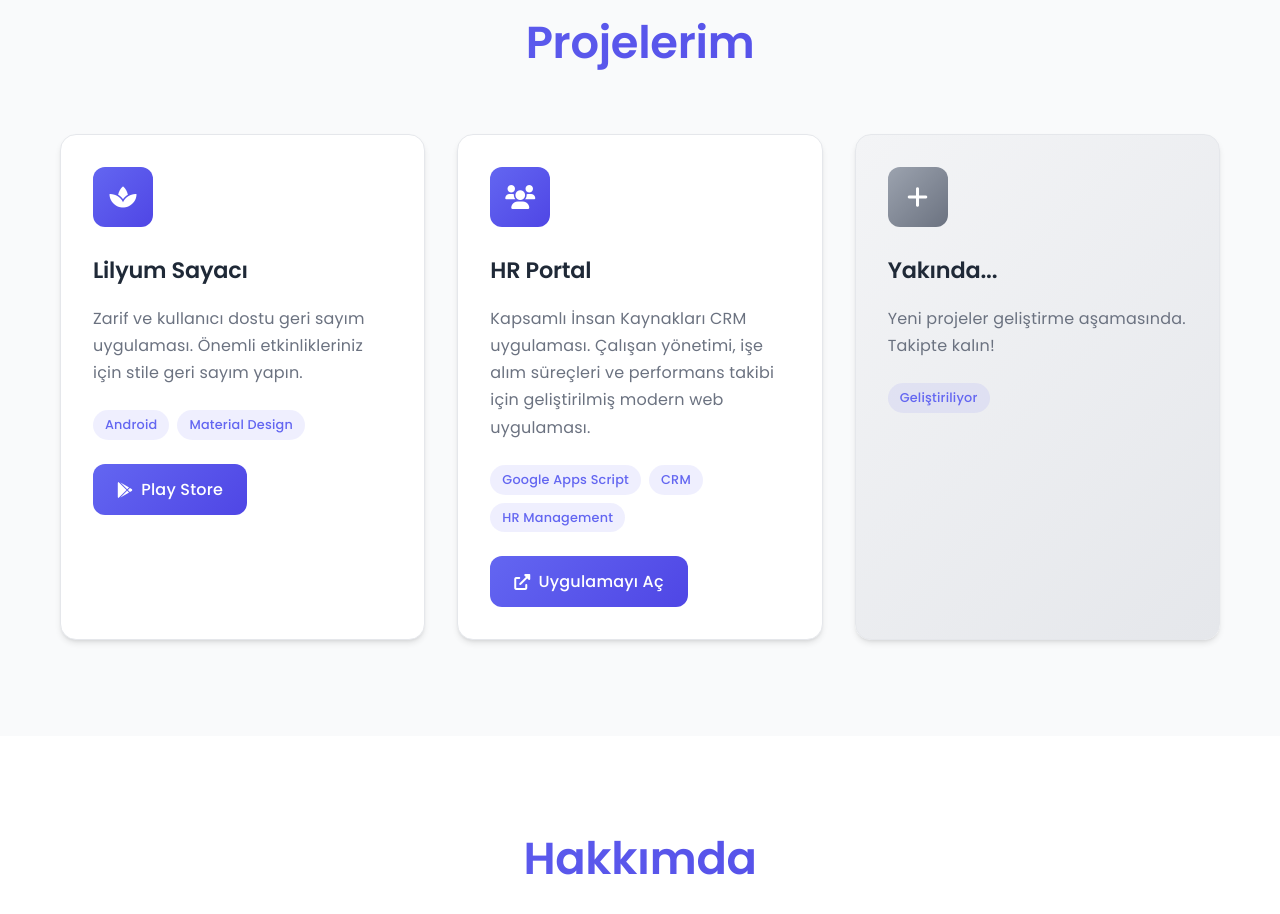
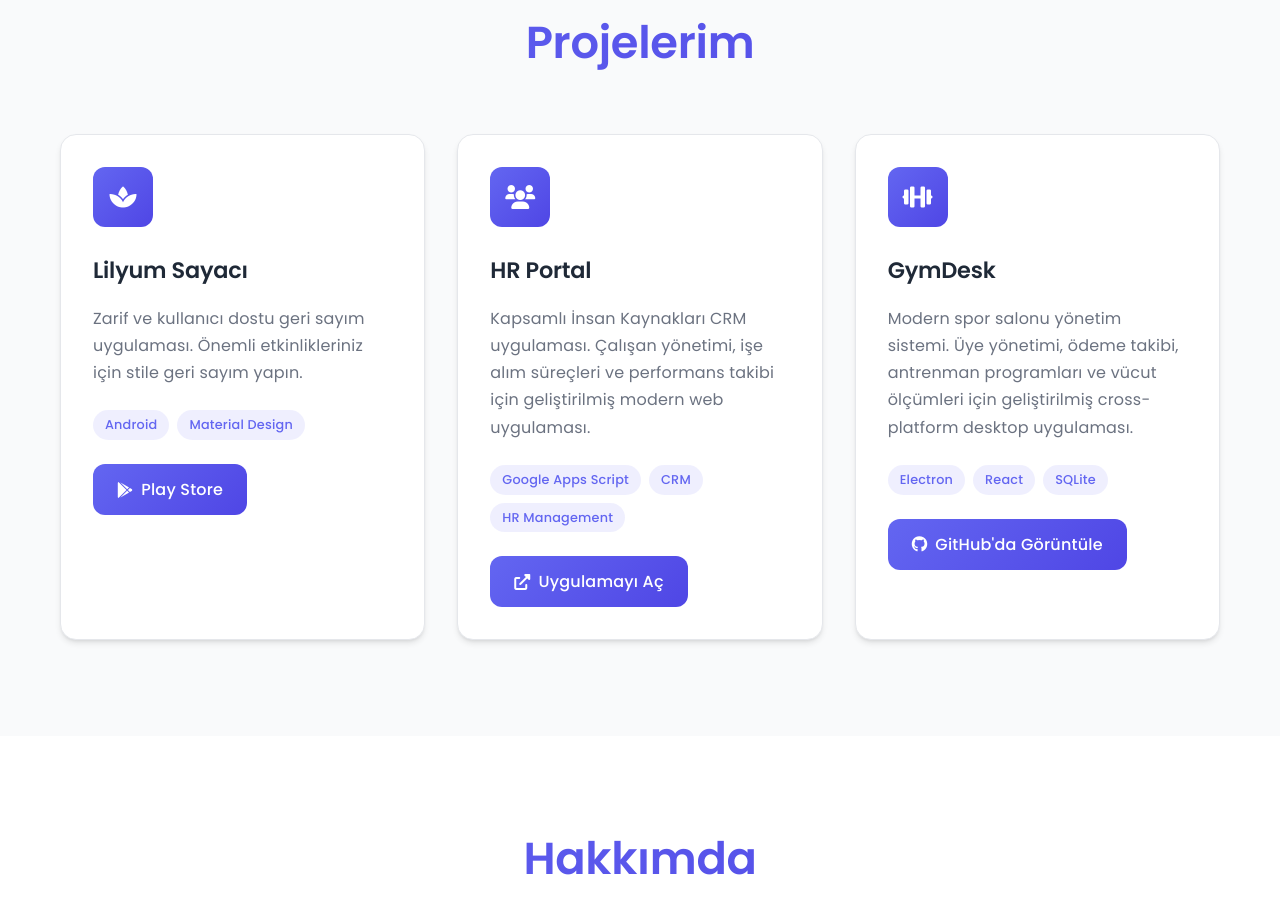
Before and after one commit to Wupani/limnio-website, a plain HTML site: page index.html in a window 1280 px wide. Shown: the part 880-1794 px from the top of the page. Drawn offline with Linux system fonts and the light colour scheme.

Commit message:
GymDesk projesini portfolyoya ekle - Spor salonu yönetim sistemi (Electron + React + SQLite)

```diff
--- a/index.html
+++ b/index.html
@@ -147,18 +147,24 @@
                     </a>
                 </div>
 
-                <!-- Placeholder for future projects -->
-                <div class="project-card coming-soon">
+                <!-- GymDesk Project -->
+                <div class="project-card">
                     <div class="project-icon">
-                        <i class="fas fa-plus"></i>
-                    </div>
-                    <h3 class="project-title" data-tr="project.coming.title">Yakında...</h3>
-                    <p class="project-description" data-tr="project.coming.description">
-                        Yeni projeler geliştirme aşamasında. Takipte kalın!
+                        <i class="fas fa-dumbbell"></i>
+                    </div>
+                    <h3 class="project-title" data-tr="project.gymdesk.title">GymDesk</h3>
+                    <p class="project-description" data-tr="project.gymdesk.description">
+                        Modern spor salonu yönetim sistemi. Üye yönetimi, ödeme takibi, antrenman programları ve vücut ölçümleri için geliştirilmiş cross-platform desktop uygulaması.
                     </p>
                     <div class="project-tech">
-                        <span class="tech-tag">Geliştiriliyor</span>
-                    </div>
+                        <span class="tech-tag">Electron</span>
+                        <span class="tech-tag">React</span>
+                        <span class="tech-tag">SQLite</span>
+                    </div>
+                    <a href="https://github.com/Wupani/gymdesk" target="_blank" rel="noopener" class="project-btn">
+                        <i class="fab fa-github"></i>
+                        GitHub'da Görüntüle
+                    </a>
                 </div>
             </div>
         </div>
```
